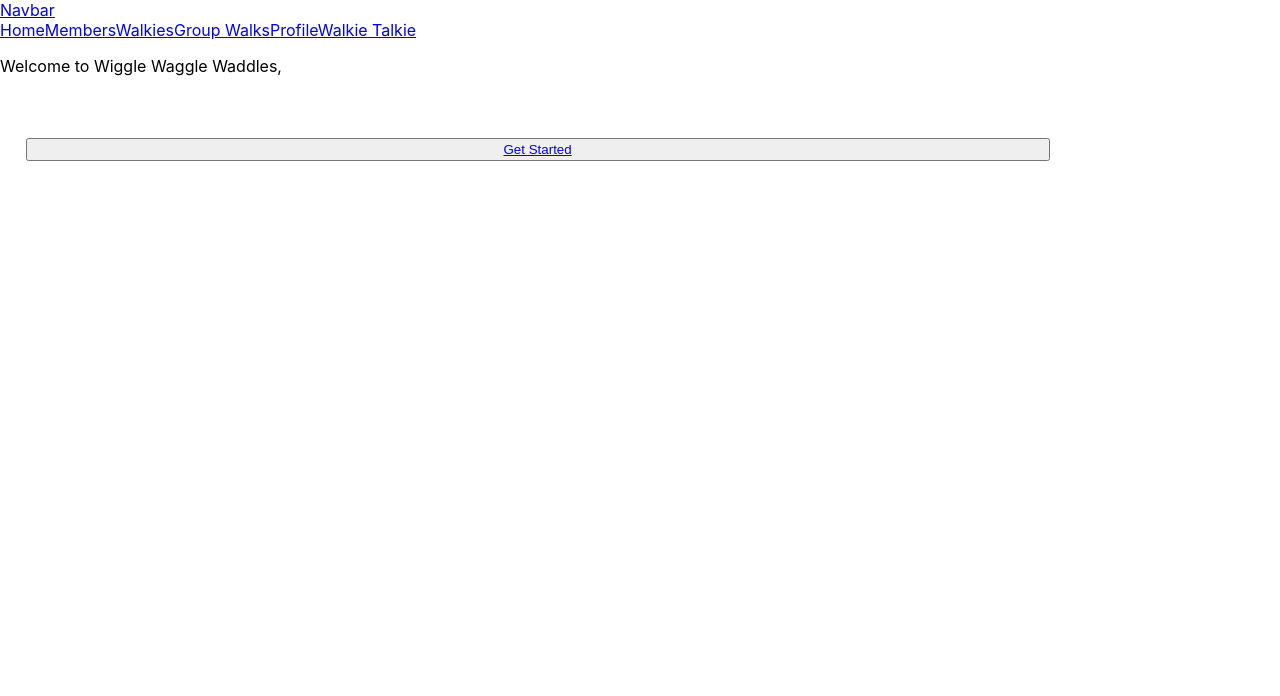
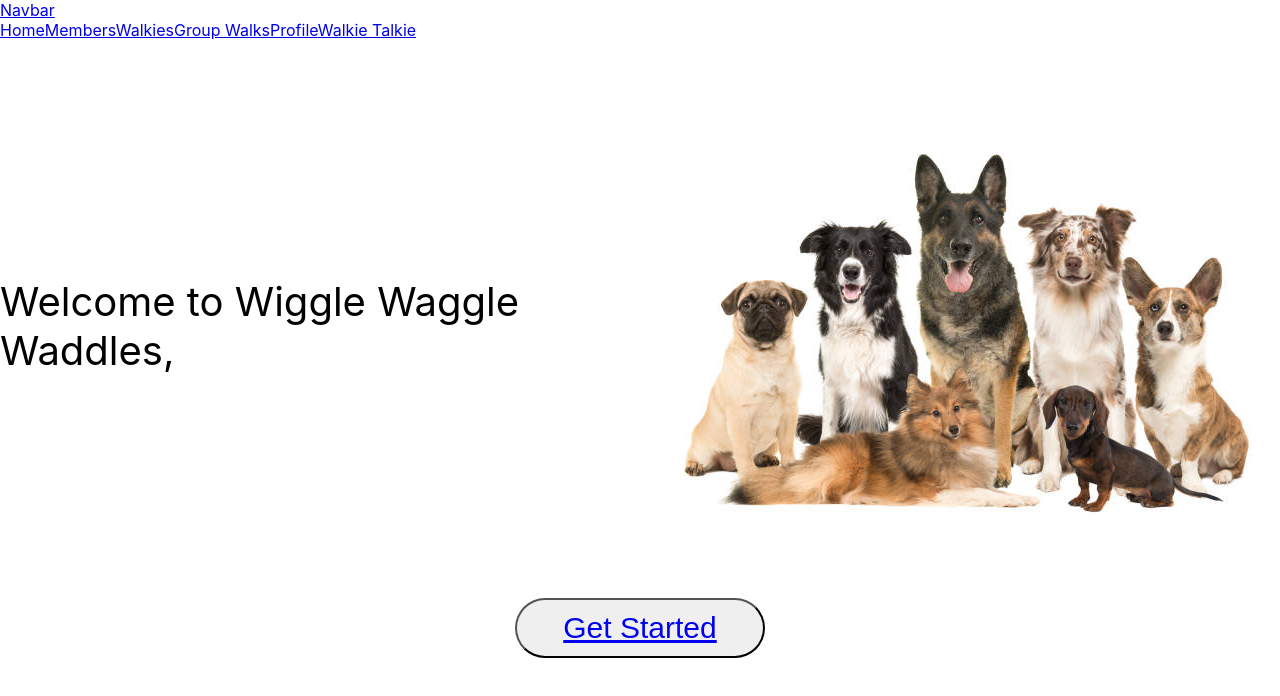
Before and after one commit to gillianroberts1/CapstoneClient, a React (Create React App) app: page / in a window 1280 px wide. Shown: the top 696 px of the page. Built offline with nearby package versions, Linux system fonts and the light colour scheme; no server answers.

Commit message:
small changes made to home

```diff
--- a/src/components/Home.js
+++ b/src/components/Home.js
@@ -1,22 +1,36 @@
-import React, { useContext } from 'react'
-import { Link } from 'react-router-dom'
-import { AuthContext } from '../context/AuthContext'
-
+import React, { useContext } from "react";
+import { Link } from "react-router-dom";
+import { AuthContext } from "../context/AuthContext";
+import dogs from "./images/assets/dogs.jpeg";
+import "./css/Home.css";
 
 const Home = () => {
-
   const { currentUser } = useContext(AuthContext);
 
   return (
-    <div>
-    <p>Welcome to Wiggle Waggle Waddles, {currentUser && `${currentUser.firstName} ${currentUser.lastName}`}</p>
-    {currentUser && <img src={currentUser.photoURL} alt='' style={{ height: '200px', width: '200px', objectFit: 'cover', borderRadius: '50%'}}/>}<br></br>
-    <button className='enter'>
-        <Link to="/login">Get Started</Link>
-    </button>
+    <>
+      <div className="home-container">
+        <div className="home-wrapper">
+          <div className="details">
+            <p>
+              Welcome to Wiggle Waggle Waddles,{" "}<br/>
+              {currentUser && `${currentUser.firstName}`}
+            </p>
+            {/* {currentUser && <img src={currentUser.photoURL} alt='' style={{ height: '200px', width: '200px', objectFit: 'cover', borderRadius: '50%'}}/>}<br></br>
+             */}
+          </div>
+          <div className="home-image">
+            <img src={dogs} alt="dogs" />
+          </div>
+        </div>
+      </div>
+      <div className="button">
+        <button className="enter">
+          <Link to="/login">Get Started</Link>
+        </button>
+      </div>
+    </>
+  );
+};
 
-    </div>
-  )
-}
-
-export default Home
+export default Home;
--- /dev/null
+++ b/src/components/css/Home.css
@@ -0,0 +1,42 @@
+.home-container {
+  display: flex;
+  justify-content: center;
+  display: flex;
+  align-items: center;
+}
+
+.home-wrapper {
+  padding-top: 80px;
+padding-bottom: 40px;
+  justify-content: center;
+  display: flex;
+  flex-direction: row;
+  gap: 10px;
+  align-items: center;
+}
+
+.details {
+  flex: 1;
+  font-size: 40px;
+  text-align: start !important;
+}
+
+.home-image {
+  flex: 2 right;
+}
+
+.button{
+    text-align: center;
+
+}
+
+.enter{
+    height: 60px;
+    width:250px;
+    font-size: 30px;
+    border-radius: 30px;
+}
+p{
+    text-decoration: none;
+
+}
```
Also changed, not shown: src/components/images/assets/dogs.jpeg (added), 1 other file (tests, documents, lock files or other folders).
